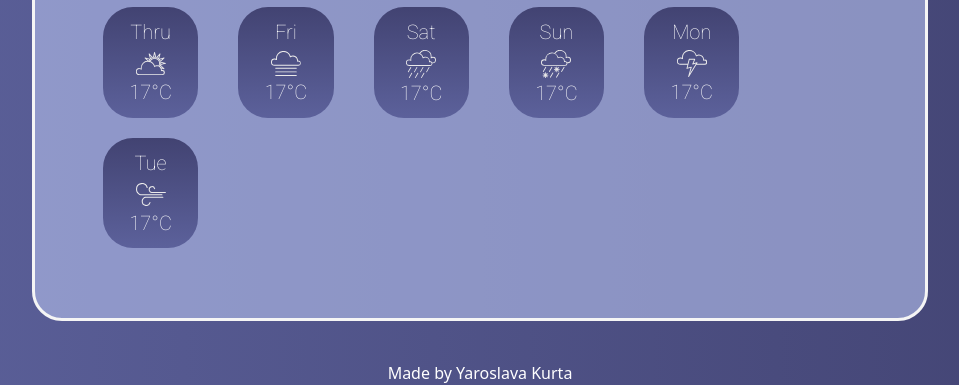
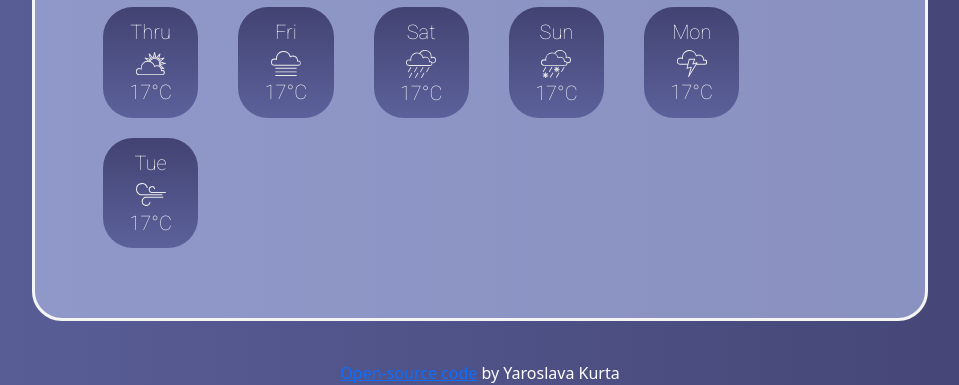
Before and after one commit to yaroslava-kurta/SheCodes, a plain HTML site: page index.html in a window 1280 px wide. Shown: the part 464-849 px from the top of the page, without its empty margins (160-1119 px from the left). Drawn offline with nearby package versions, Linux system fonts and the light colour scheme.

Commit message:
updated colors

```diff
--- a/index.html
+++ b/index.html
@@ -147,7 +147,12 @@
         </div>
       </div>
     </div>
-    <footer class="footer">Made by Yaroslava Kurta</footer>
+    <footer class="footer">
+      <a href="https://github.com/yaroslava-kurta/SheCodes" target="_blank"
+        >Open-source code</a
+      >
+      by Yaroslava Kurta
+    </footer>
     <script src="src/script.js"></script>
   </body>
 </html>
--- a/src/styles.css
+++ b/src/styles.css
@@ -105,6 +105,11 @@ h1 {
   color: white;
 }
 
+.git-url {
+  text-decoration: none;
+  color: white;
+}
+
 #fahrenheit {
   color: rgb(66, 67, 114);
 }
```
